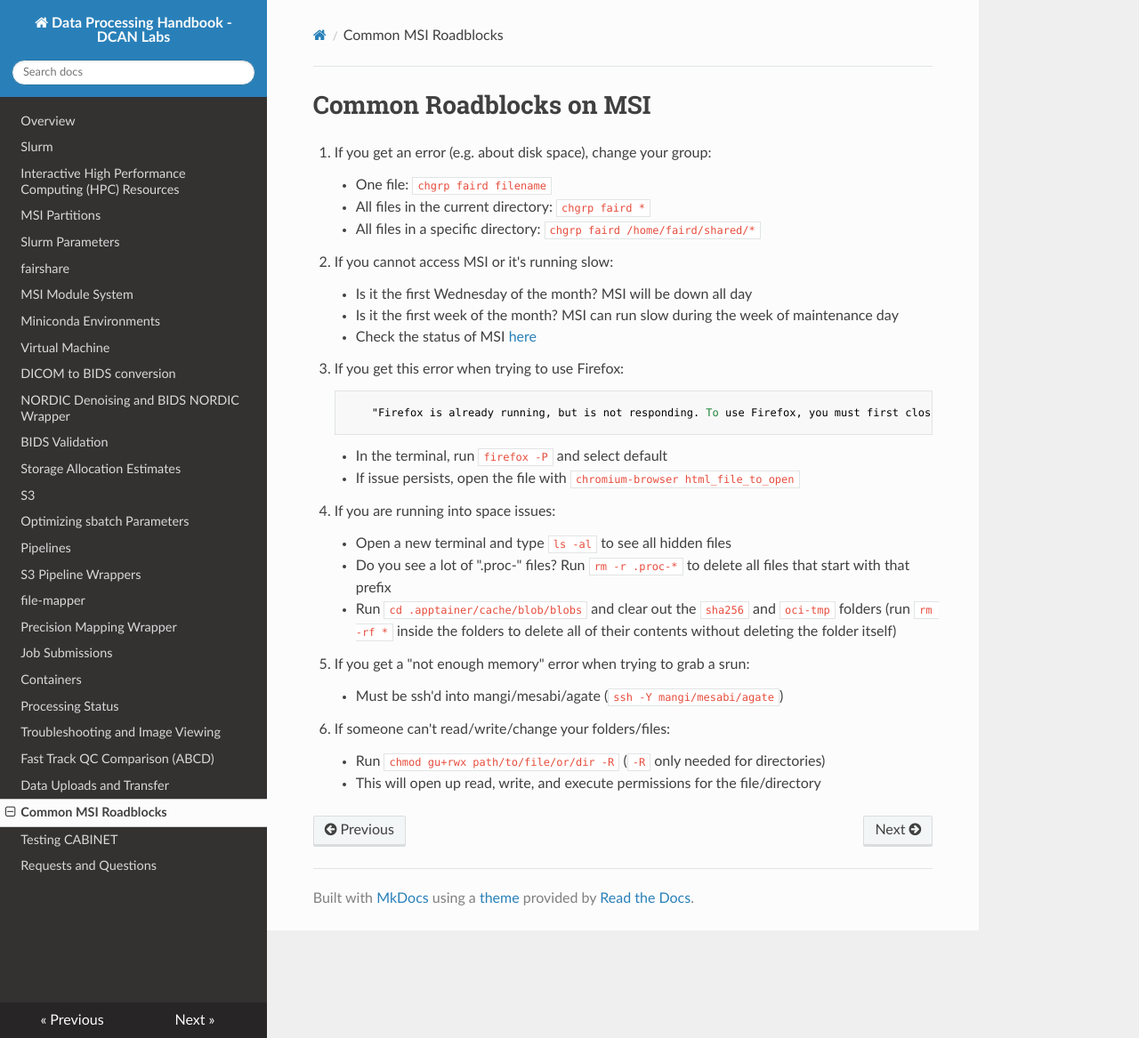
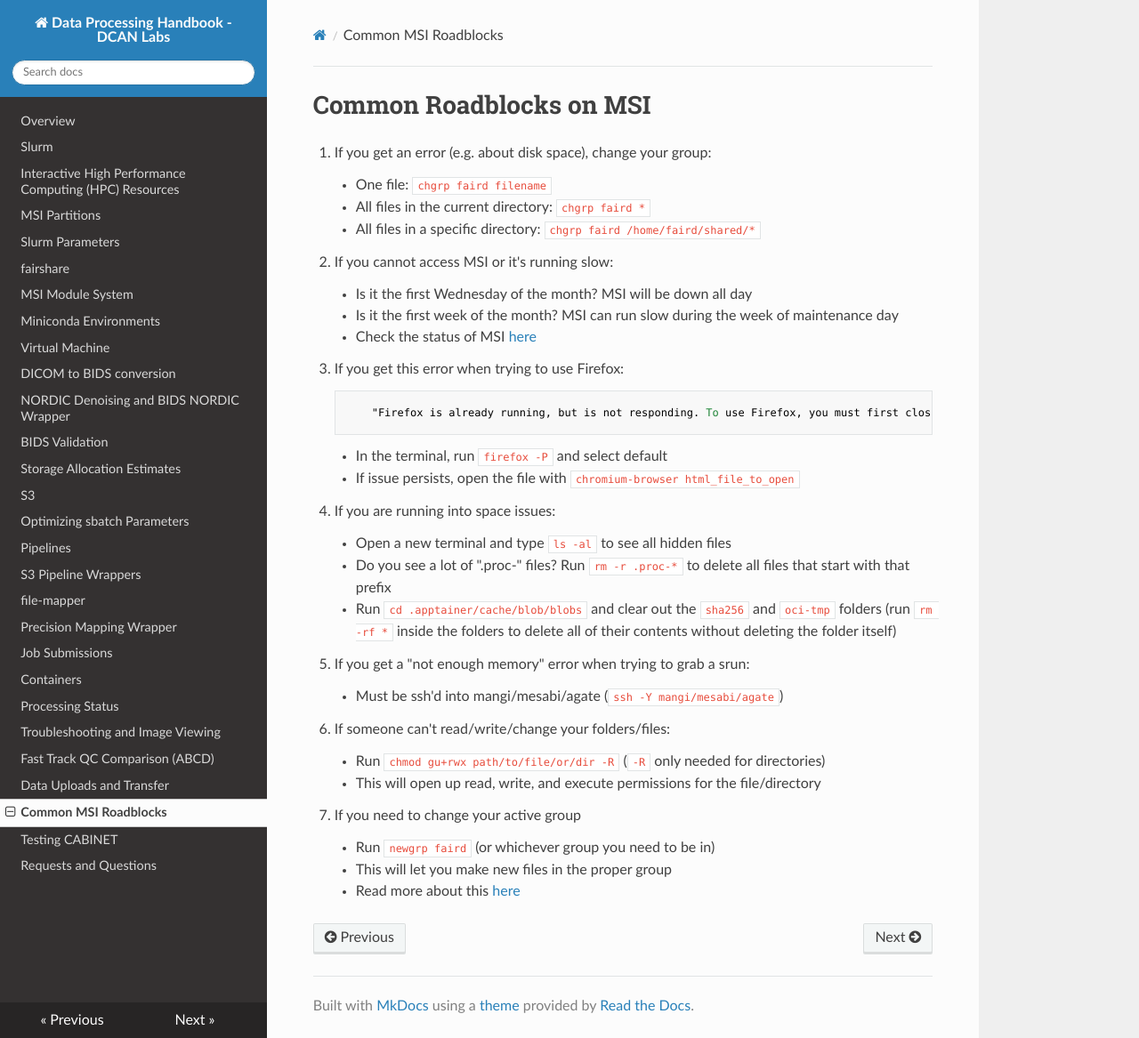
Before and after one commit to DCAN-Labs/cdni-brain, an MkDocs documentation site: the page built from docs/roadblocks.md, in a window 1280 px wide and 1167 px high. Shown: the whole window at 89% size. Built offline with MkDocs 1.6.1, drawn with Linux system fonts in a browser that asks for light colours; nearby versions of some CDN libraries.

Commit message:
closing issue #28. newgrp command

```diff
--- a/docs/roadblocks.md
+++ b/docs/roadblocks.md
@@ -41,3 +41,11 @@
     * Run `chmod gu+rwx path/to/file/or/dir -R` (`-R` only needed for directories)
 
     * This will open up read, write, and execute permissions for the file/directory
+
+37. If you need to change your active group
+
+    * Run `newgrp faird` (or whichever group you need to be in)
+
+    * This will let you make new files in the proper group
+
+    * Read more about this [here](https://opensource.com/article/19/9/linux-chgrp-and-newgrp-commands#:~:text=The%20newgrp%20command%20allows%20a%20user%20to%20override,all%20files%20must%20have%20the%20same%20group%20ownership.)
```
